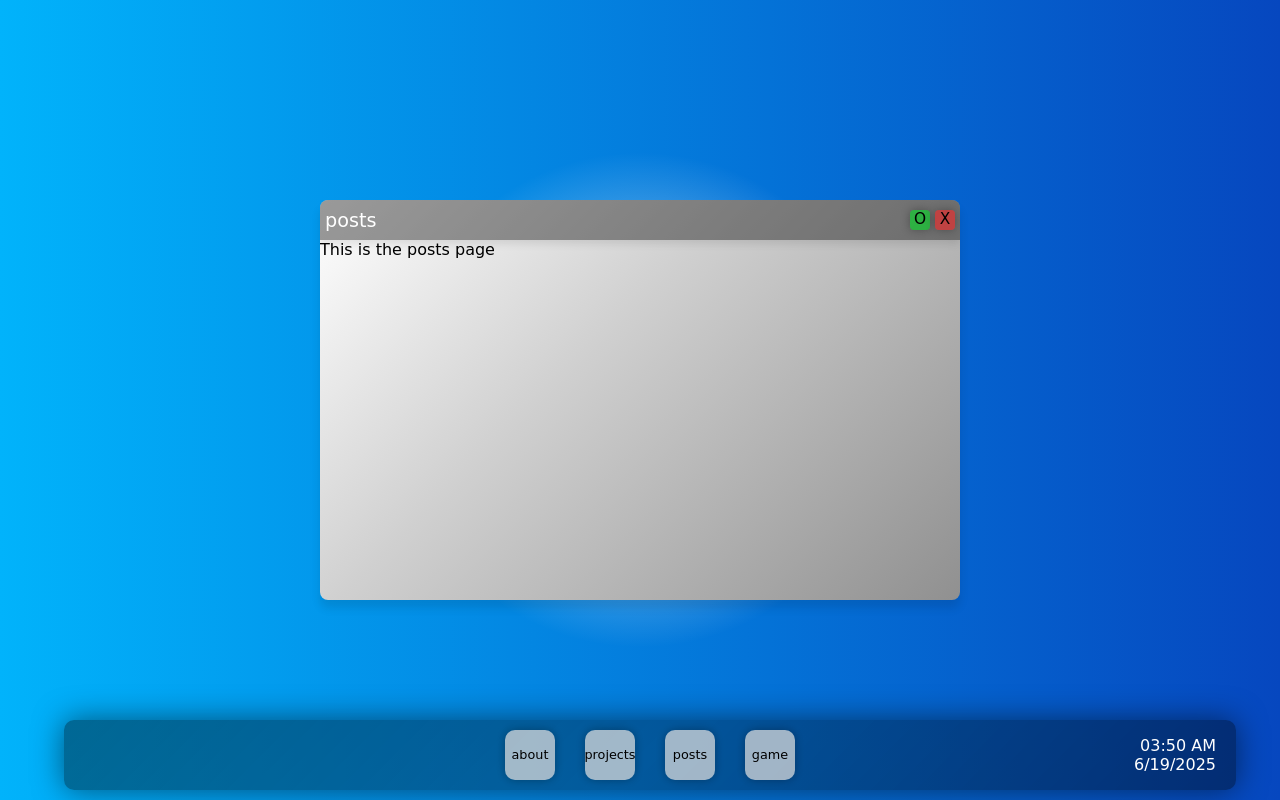
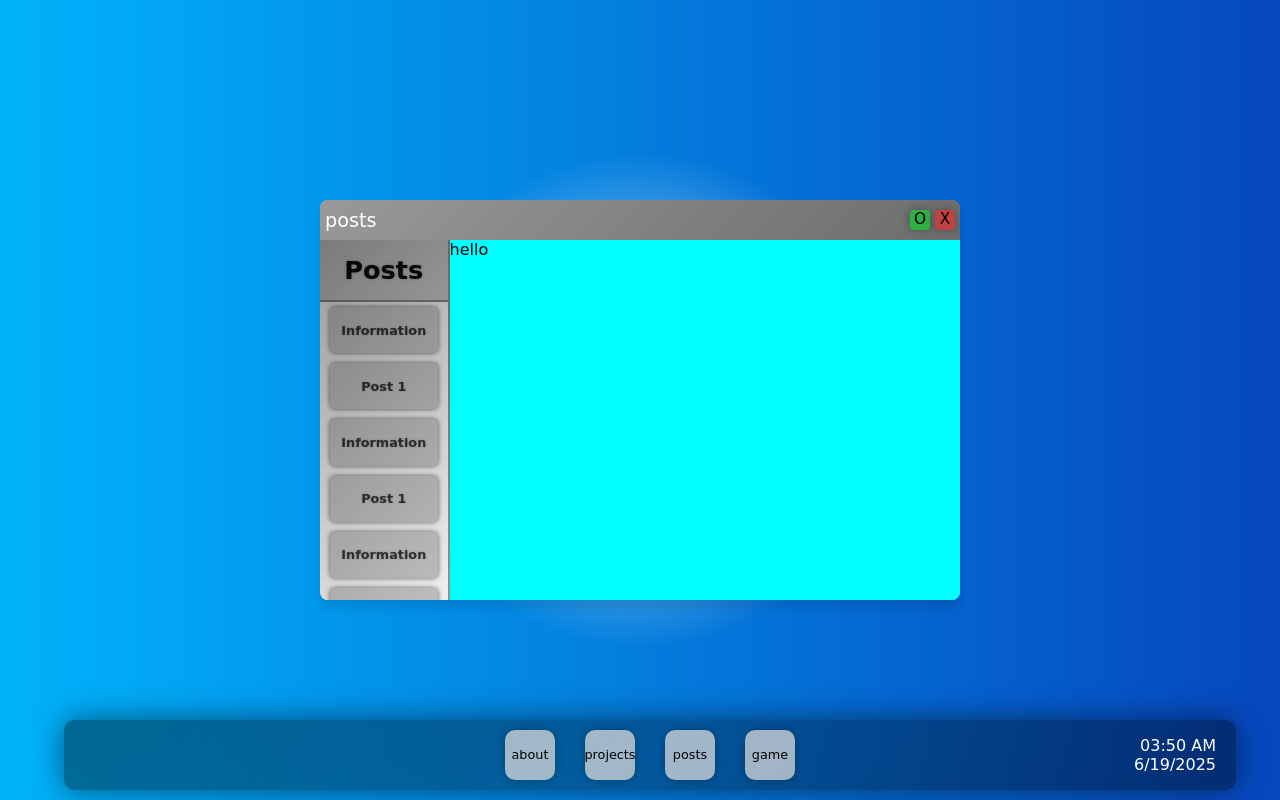
Before and after one commit to Alexanders91107/PersonalSite, a React (Vite) app: page / in a window 1280 px wide. Both pictures are taken after a click on the button "posts". Built offline with nearby package versions, Linux system fonts and the light colour scheme.

Commit message:
Finished the projects page

```diff
--- /dev/null
+++ b/src/assets/components/Pages/Posts/Posts-content/css/generalPost.css
@@ -0,0 +1,10 @@
+.general-post-container{
+    display: flex;
+    flex-direction: column;
+    height: 100%;
+    width: 100%;
+    background-color: aqua;
+    overflow-y: auto;
+    scrollbar-width: none; /* Firefox */
+    -ms-overflow-style: none; /* Internet Explorer and Edge */
+}
--- /dev/null
+++ b/src/assets/components/Pages/Posts/Posts-content/generalPost.jsx
@@ -0,0 +1,12 @@
+import React from 'react';
+import './css/generalPost.css';
+
+function GeneralPost(){
+    return (
+        <div className="general-post-container">
+            hello
+        </div>
+    );
+}
+
+export default GeneralPost;
--- /dev/null
+++ b/src/assets/components/Pages/Posts/Posts-content/post1.jsx
@@ -0,0 +1,12 @@
+import React from 'react';
+import './css/generalPost.css';
+
+function Post1(){
+    return (
+        <div className="general-post-container">
+            post1
+        </div>
+    );
+}
+
+export default Post1;
--- a/src/assets/components/Pages/Posts/Posts.jsx
+++ b/src/assets/components/Pages/Posts/Posts.jsx
@@ -1,9 +1,61 @@
 import React from 'react';
+import './css/Posts.css';
+import GeneralPost from './Posts-content/generalPost.jsx';
+import Post1 from './Posts-content/post1.jsx';
 
 function Posts(){
+    const [currentPostIndex, setCurrentPostIndex] = React.useState(0);
+
+    const posts = [
+        {
+            id: 0,
+            title: "Information",
+            content: <GeneralPost />
+        },
+        {
+            id: 1,
+            title: "Post 1",
+            content: <Post1 />
+        },
+                {
+            id: 0,
+            title: "Information",
+            content: <GeneralPost />
+        },
+        {
+            id: 1,
+            title: "Post 1",
+            content: <Post1 />
+        },
+                {
+            id: 0,
+            title: "Information",
+            content: <GeneralPost />
+        },
+        {
+            id: 1,
+            title: "Post 1",
+            content: <Post1 />
+        },
+    ];
+
     return (
-        <div className="Game">
-            This is the posts page
+        <div className="posts-container">
+            <div className = "side-column">
+                <div className = "side-column-header"> Posts </div>
+                <div className = "posts-list">
+                    {posts.map((post) => (
+                        <div key={post.id} className="post-item"
+                            onClick={() => setCurrentPostIndex(post.id)}
+                        >
+                            <h2 className="post-title">{post.title}</h2>
+                        </div>
+                    ))}
+                </div>
+            </div>
+            <div className = "main-section">
+                    {posts[currentPostIndex].content}
+            </div>
         </div>
     );
 }
--- /dev/null
+++ b/src/assets/components/Pages/Posts/css/Posts.css
@@ -0,0 +1,91 @@
+.posts-container{
+    display: flex;
+    flex-direction: row;
+    height: 100%;
+    width: 100%;
+    container-type: size;
+}
+
+.side-column{
+    display: flex;
+    flex-direction: column;
+    height: 100%;
+    width: 20%;
+    border-right: 2px solid #00000055;
+    background-color: #f0f0f0;
+    background: linear-gradient(135deg, #999999 0%, #efefef 100%);
+}
+
+.posts-list{
+    display: flex;
+    flex-direction: column;
+    height: 100%;
+    width: 100%;
+    overflow-y: auto;
+    scrollbar-width: none; /* Firefox */
+    -ms-overflow-style: none; /* Internet Explorer and Edge */
+}
+
+.posts-list::-webkit-scrollbar {
+    display: none;
+}
+
+.post-item{
+    padding: 5px 0px;
+    margin: 5px 10px;
+    border-radius: 5px;
+    background-color: #00000033;
+    box-shadow: 0px 0px 5px rgba(0, 0, 0, 0.6);
+    color: #000000aa;
+    text-align: center;
+    align-items: center;
+    justify-content: center;
+    cursor: pointer;
+    transition: transform 0.2s ease, background-color 0.2s ease, color 0.2s ease, box-shadow 0.2s ease;
+}
+
+.post-item:hover{
+    background-color: #00000055;
+    color: #000000ee;
+    box-shadow: 0px 0px 10px rgba(0, 0, 0, 0.9);
+    transform: scale(1.02);
+}
+
+.side-column-header{
+    display: flex;
+    justify-content: center;
+    align-items: center;
+    text-align: center;
+    height: 10%;
+    width: 100%;
+    font-size: clamp(1.5rem, 4cqi, 5rem);
+    text-shadow: 0px 0px 3px rgba(0, 0, 0, 0.3);
+    color: #000000ee;
+    background-color: #00000033;
+    padding: 15px 0px;
+    font-weight: bold;
+    border-bottom: 2px solid #00000055;
+}
+
+.post-title{
+    text-align: center;
+    align-self: center;
+    height : 100%;
+    width: 100%;
+    font-size: clamp(0.5rem, 2cqi, 1.5rem);
+    text-shadow: 0px 0px 2px rgba(0, 0, 0, 0.3);
+    cursor: pointer;
+
+    transition: font-size 0.2s ease, text-shadow 0.2s ease;
+}
+
+.post-title:hover{
+    font-size: clamp(0.7rem, 2.1cqi, 1.7rem);
+    text-shadow: 0px 0px 3px rgba(0, 0, 0, 0.4);
+}
+.main-section{
+    display: flex;
+    flex-direction: column;
+    height: 100%;
+    width: 80%;
+}
```
